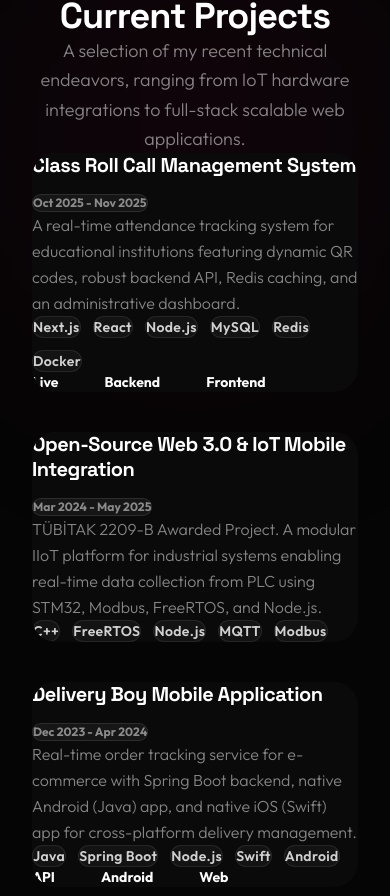
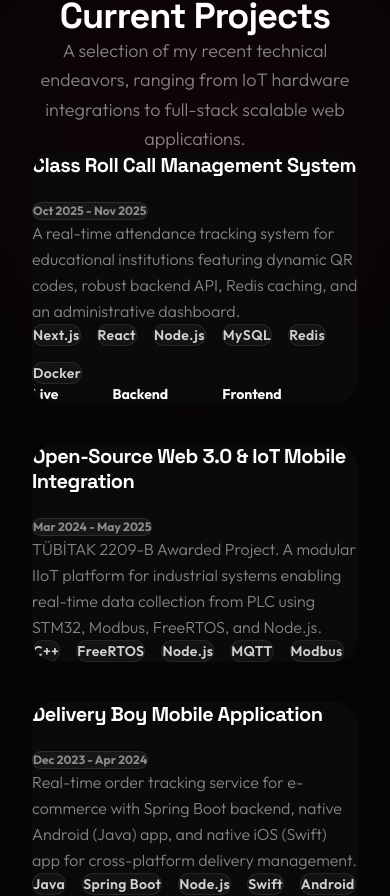
Before and after one commit to hidirektor/hidirektor-portfolio-v3, a Next.js app: page / in a window 390 px wide. Shown: the part 1362-2258 px from the top of the page. Built offline with nearby package versions, Linux system fonts and the light colour scheme.

Commit message:
General UI Update

```diff
--- a/app/components/ProjectsSection.tsx
+++ b/app/components/ProjectsSection.tsx
@@ -72,14 +72,14 @@ export default function ProjectsSection() {
               <div className="absolute inset-0 bg-gradient-to-br from-white/10 to-transparent opacity-50 group-hover:from-[#E4007C]/50 group-hover:via-[#FBDD09]/50 group-hover:to-transparent transition-all duration-500 z-0"></div>
 
               {/* Card content */}
-              <div className="relative h-full bg-[#0a0a0a] rounded-3xl p-10 lg:p-14 flex flex-col justify-between z-10 overflow-hidden">
+              <div className="relative h-full bg-[#0a0a0a] rounded-3xl p-[40px] lg:p-[50px] flex flex-col justify-between z-10 overflow-hidden">
 
                 {/* Radial glow effect on hover */}
                 <div className="absolute inset-0 bg-gradient-to-br from-white/[0.03] to-transparent opacity-0 group-hover:opacity-100 transition-opacity duration-500 pointer-events-none"></div>
 
                 <div className="relative z-20">
-                  <div className="flex flex-wrap items-start justify-between gap-4 mb-8 w-full">
-                    <h3 className="text-xl md:text-2xl font-bold tracking-tight text-white font-display group-hover:text-[#E4007C] transition-colors duration-300 flex-1 min-w-[200px] leading-tight pr-4">
+                  <div className="flex flex-wrap items-start justify-between gap-6 mb-10">
+                    <h3 className="text-xl md:text-2xl font-bold tracking-tight text-white font-display group-hover:text-[#E4007C] transition-colors duration-300 flex-1 min-w-[200px] leading-tight">
                       {project.title}
                     </h3>
                     <span className="inline-flex items-center justify-center px-4 py-2 rounded-full bg-white/5 border border-white/10 text-xs font-bold text-white/50 whitespace-nowrap shrink-0 mt-1">
@@ -87,13 +87,13 @@ export default function ProjectsSection() {
                     </span>
                   </div>
 
-                  <p className="text-base text-white/50 mb-10 leading-relaxed font-light">
+                  <p className="text-base text-white/50 mb-12 leading-relaxed font-light">
                     {project.description}
                   </p>
                 </div>
 
                 <div className="relative z-20 mt-auto">
-                  <div className="flex flex-wrap items-center gap-3 mb-10 w-full">
+                  <div className="flex flex-wrap items-center gap-4 mb-12">
                     {project.tech.map((t) => (
                       <span
                         key={t}
@@ -104,7 +104,7 @@ export default function ProjectsSection() {
                     ))}
                   </div>
 
-                  <div className="flex flex-wrap items-center gap-6 mt-auto">
+                  <div className="flex flex-wrap items-center gap-8 mt-auto">
                     {project.links.map((link) => (
                       <a
                         key={link.label}
```
